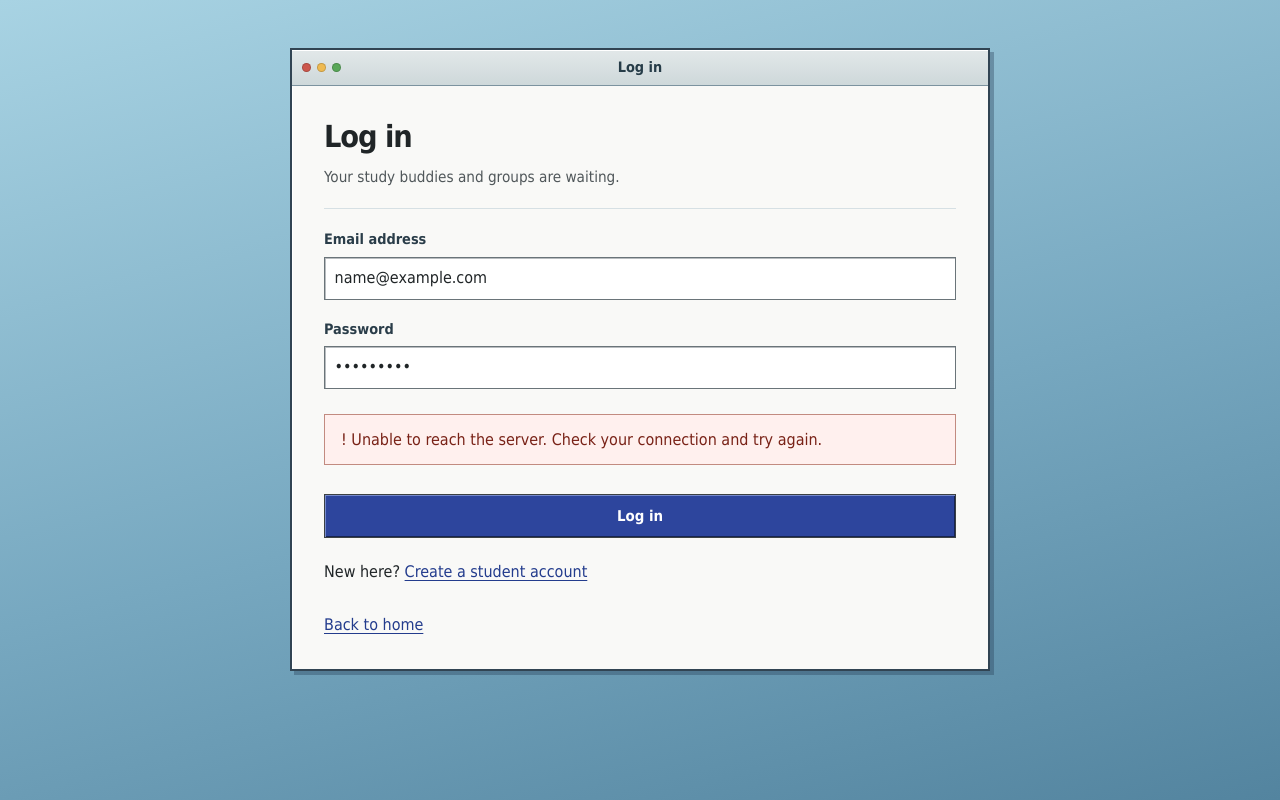
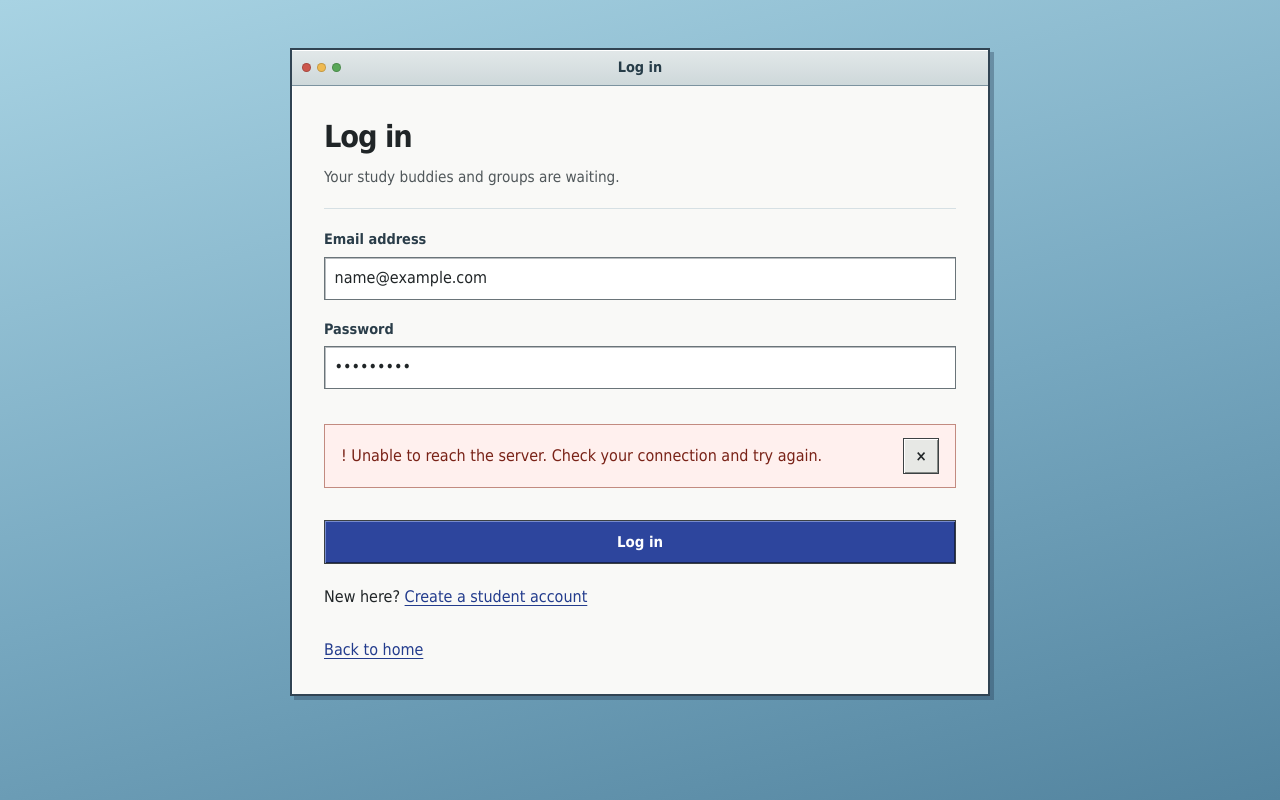
Before and after one commit to aryan12singh/study-buddy-matcher, a React (Vite) app in the folder frontend/: page /login in a window 1280 px wide. Both pictures are taken after typing "name@example.com", "Sample123" into the empty fields and a click on the button "Log in". Built offline with nearby package versions, Linux system fonts and the light colour scheme; no server answers.

Commit message:
feat: let notices be dismissed and hide success after five seconds

```diff
--- a/frontend/src/shared/components/ActionNotice.tsx
+++ b/frontend/src/shared/components/ActionNotice.tsx
@@ -1,11 +1,37 @@
+import { useEffect, useState } from 'react'
+import Button from './Button'
+
+/** Success messages step aside on their own after this long; errors stay until dismissed. */
+const SUCCESS_VISIBLE_MS = 5000
+
 export default function ActionNotice({ error, success }: { error?: string; success?: string }) {
+  // What is showing, reset whenever a new message arrives so a repeated action shows again.
+  const [shown, setShown] = useState({ error, success })
+  const [received, setReceived] = useState({ error, success })
+  if (received.error !== error || received.success !== success) {
+    setReceived({ error, success })
+    setShown({ error, success })
+  }
+
+  useEffect(() => {
+    if (!shown.success) return
+    const timer = window.setTimeout(() => setShown(current => ({ ...current, success: undefined })), SUCCESS_VISIBLE_MS)
+    return () => window.clearTimeout(timer)
+  }, [shown.success])
+
   return (
     <>
-      {error && (
-        <p className="action-notice error-panel" role="alert"><span aria-hidden="true">! </span>{error}</p>
+      {shown.error && (
+        <div className="action-notice error-panel">
+          <p role="alert"><span aria-hidden="true">! </span>{shown.error}</p>
+          <Button aria-label="Dismiss error message" onClick={() => setShown(current => ({ ...current, error: undefined }))}>×</Button>
+        </div>
       )}
-      {success && (
-        <p className="action-notice success-panel" role="status"><span aria-hidden="true">✓ </span>{success}</p>
+      {shown.success && (
+        <div className="action-notice success-panel">
+          <p role="status"><span aria-hidden="true">✓ </span>{shown.success}</p>
+          <Button aria-label="Dismiss success message" onClick={() => setShown(current => ({ ...current, success: undefined }))}>×</Button>
+        </div>
       )}
     </>
   )
--- a/frontend/src/shared/desktop.css
+++ b/frontend/src/shared/desktop.css
@@ -173,6 +173,10 @@
 .route-notice { padding: .7rem 1rem; border: 1px solid #94b08a; margin-bottom: 1rem; display: flex; justify-content: space-between; align-items: center; gap: .75rem; }
 .route-notice p { margin: 0; font-size: .92rem; }
 .route-notice .retro-button { min-height: 44px; width: 44px; padding: 0; flex: 0 0 44px; }
+/* Action notices share the route notice's layout: the message, then a dismiss button on the right. */
+.action-notice { display: flex; justify-content: space-between; align-items: center; gap: .75rem; }
+.action-notice p { margin: 0; }
+.action-notice .retro-button { min-height: 36px; width: 36px; padding: 0; flex: 0 0 36px; }
 .copy-control { display: inline-flex; align-items: center; flex-wrap: wrap; gap: .55rem; max-width: 100%; }
 .copy-feedback { color: #315b35; font-size: .84rem; }
 .copy-control > p { width: 100%; margin: .2rem 0; }
```
Also changed, not shown: 1 other file (tests, documents, lock files or other folders).
